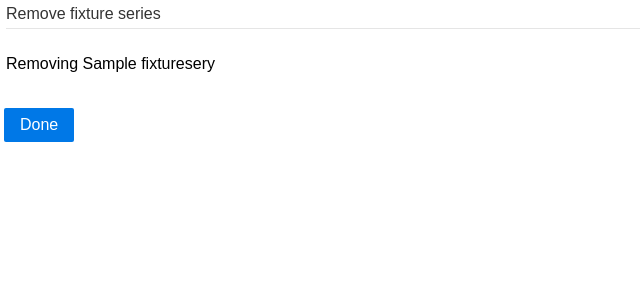
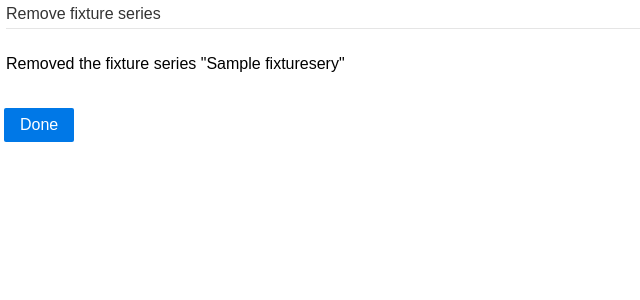
Before and after one commit to cwd18/Tennis-web-app, a PHP site: page /RemSeries.php?Seriesid=1 in a window 1280 px wide. Shown: the top 300 px of the page, without its empty margins (0-640 px from the left). Run offline with PHP 8.4, Linux system fonts and the light colour scheme; tables that the repository leaves empty hold one stand-in row (values such as "Sample post"); some libraries are stand-ins or nearby versions.

Commit message:
Error handling in RemSeries.php

```diff
--- a/WebPages/ListSeries/RemSeries.php
+++ b/WebPages/ListSeries/RemSeries.php
@@ -28,9 +28,18 @@ $sql="SELECT  SeriesName FROM FixtureSeries WHERE Seriesid = $Seriesid;";
 $result = $conn->query($sql);
 $row = $result->fetch_assoc();
 $SeriesName=$row['SeriesName'];
-echo "<p>Removing $SeriesName</p>\n";
 $sql="DELETE FROM FixtureSeries WHERE Seriesid=$Seriesid;";
+try {
 $result = $conn->query($sql);
+if ($result === TRUE) {
+    echo "<p>Removed the fixture series \"$SeriesName\"</p>\n";
+  } else {
+    echo "<p>Couldn't delete the fixture series \"$SeriesName\": " , $conn->error, "</p>\n";
+  }
+} catch (Exception $e) {
+    echo "<p>Couldn't delete the fixture series \"$SeriesName\":<br>" , $e->getMessage(), "</p>\n";
+}
+
 
 echo "<br>\n";
 ?>
```
